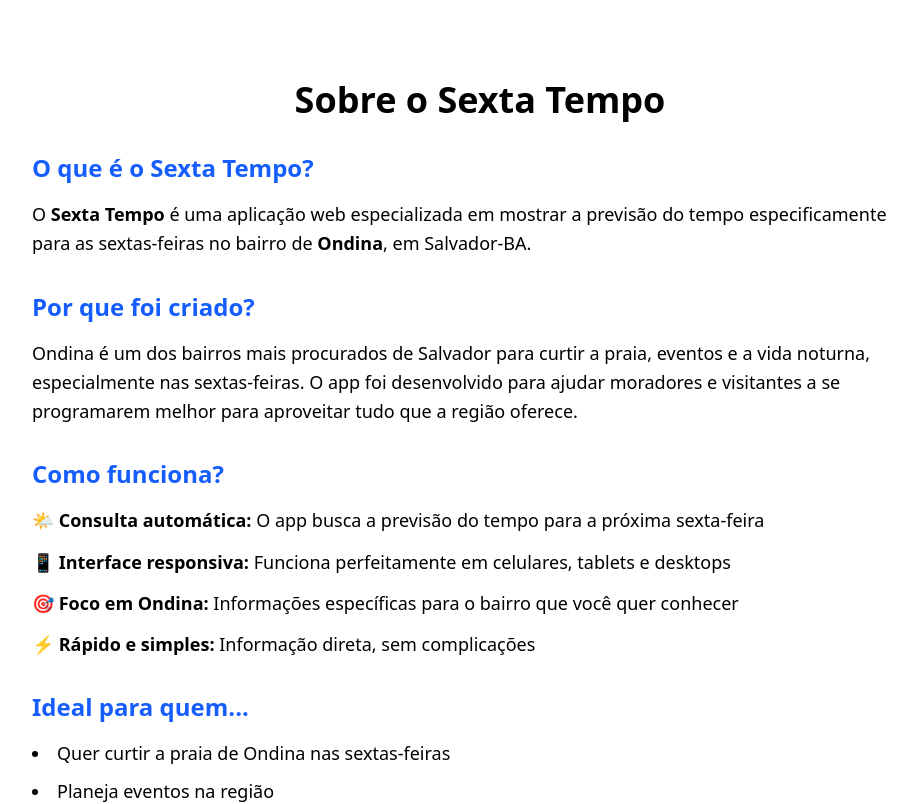
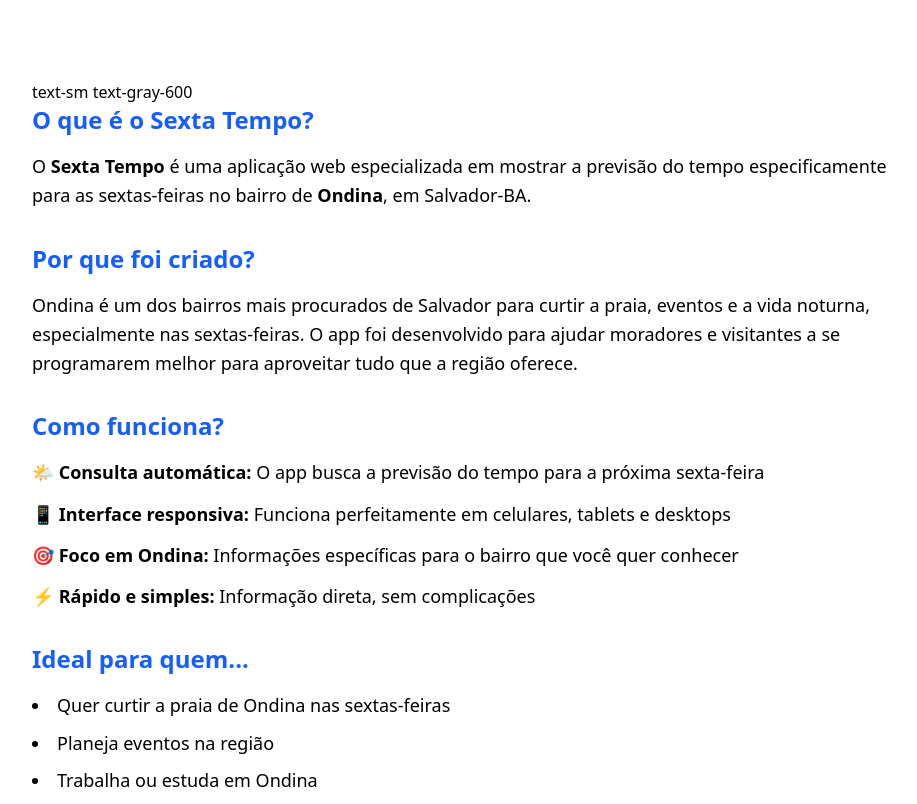
Before and after one commit to marcusdv/previsao-do-ceef, a Next.js app: page /sobre in a window 1280 px wide. Shown: the top 804 px of the page, without its empty margins (160-1077 px from the left). Built offline with nearby package versions, Linux system fonts and the light colour scheme.

Commit message:
Titulo de farmacia

```diff
--- a/src/app/page.tsx
+++ b/src/app/page.tsx
@@ -16,7 +16,8 @@ export default async function Home() {
   return (
     <div className="min-h-screen flex flex-col">
       <div className="flex-1 flex flex-col items-center justify-center">
-        <h2 className="text-3xl font-bold text-gray-800 mb-8 text-center mt-4">Previsão do CEEF para sexta</h2>
+               <h1 className="text-4xl font-bold text-gray-800 mb-2 text-center mt-4">Farmatempo</h1>
+        <h2 className="text-xl text-gray-600 mb-8 text-center">Previsão do tempo para o vôlei de farmácia</h2>
 
         {/* Grid com breakpoint xxl */}
         <div className="grid grid-cols-1 xxl:grid-cols-2 gap-4 w-full max-w-11/12">
--- a/src/app/sobre/page.tsx
+++ b/src/app/sobre/page.tsx
@@ -4,10 +4,7 @@ export default function Sobre() {
   return (
     <div className="font-sans min-h-screen p-8 pb-20 sm:p-20">
       <main className="max-w-4xl mx-auto">
-        <h1 className="text-4xl font-bold text-center mb-8">
-          Sobre o Sexta Tempo
-        </h1>
-
+        text-sm text-gray-600
         <div className="space-y-8 text-lg leading-relaxed">
           <section>
             <h2 className="text-2xl font-semibold mb-4 text-blue-600">
```
